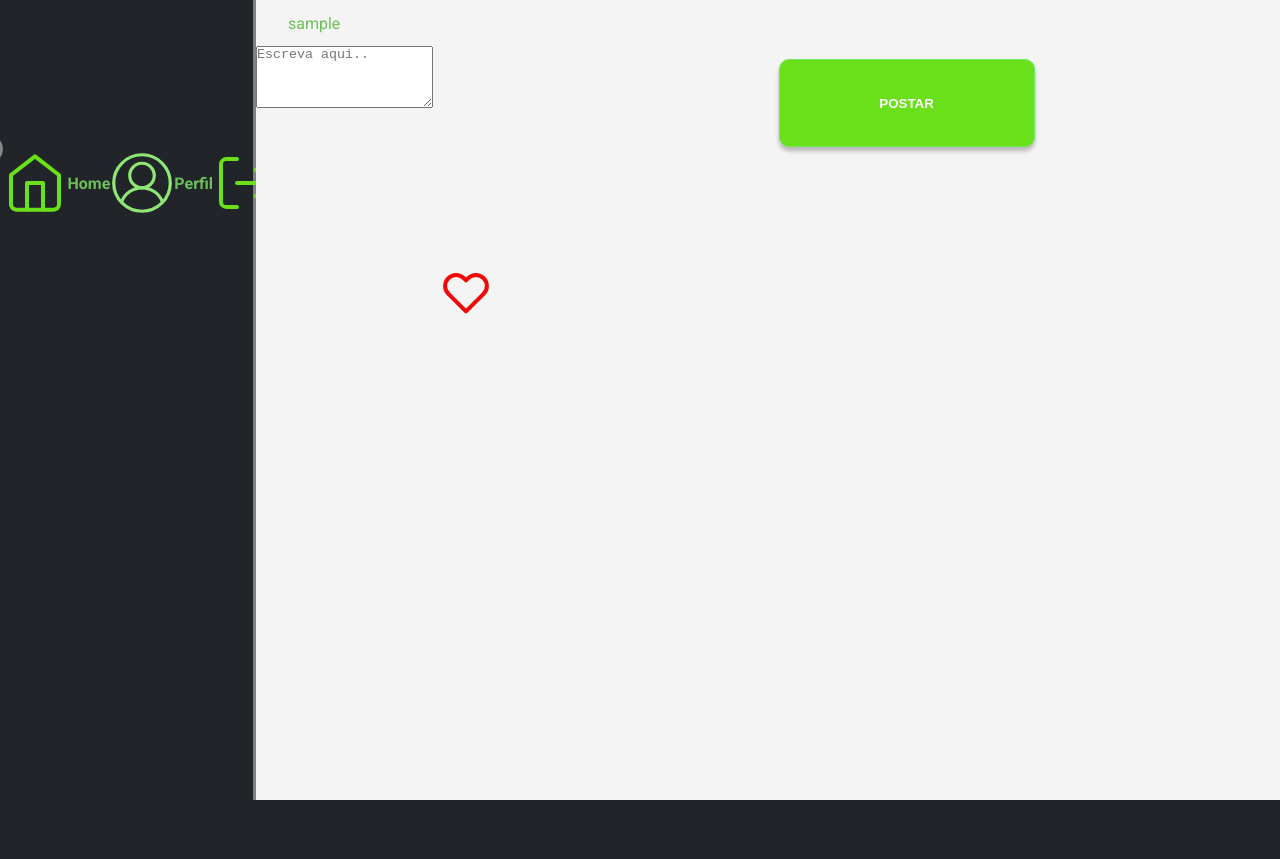
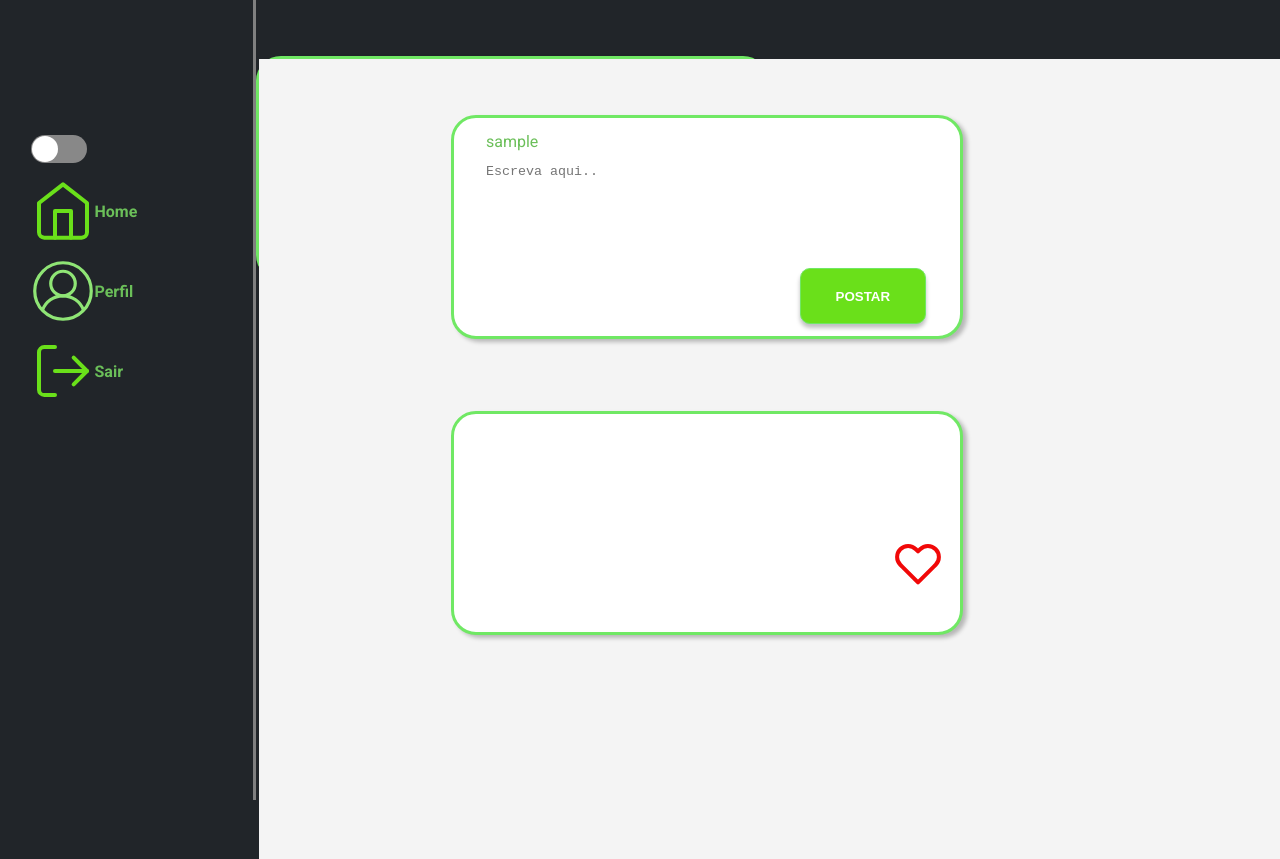
Before and after one commit to matix0/hackathonTime1, a React (Create React App) app in the folder app/: page / in a window 1280 px wide. Before the commit the page ends 800 px from the top, so only its background shows below. Built offline with nearby package versions, Linux system fonts and the light colour scheme; no server answers; sample sign-in values are in the browser's storage.

Commit message:
finalization likes

```diff
--- a/app/src/components/inputFeed/style.css
+++ b/app/src/components/inputFeed/style.css
@@ -6,7 +6,7 @@
   margin-top: 7vh;
   height: 28vh;
   width: 40vw;
-    background-color: #ffffff;
+  background-color: green;
   border-style: solid;
   border-color: #70e864;
   border-radius: 25px;
--- a/app/src/components/posts/index.tsx
+++ b/app/src/components/posts/index.tsx
@@ -1,7 +1,7 @@
 import { useState, useEffect } from "react";
 import { postLike } from "../../services/like";
 
-import { FeedBox } from "./styled";
+// import { FeedBox } from "./styled";
 import heart from "../../assets/heart.svg";
 import fullHeart from "../../assets/fullHeart.svg";
 import "./style.css";
@@ -55,7 +55,7 @@ const PostBox = ({ username, text, postId, liked }: PostProps) => {
         id="likeBtn"
         src={heartImg}
         alt="heart"
-        onClick={(e) => {
+        onClick={() => {
           changeHeartColor();
         }}
       />
--- a/app/src/components/posts/style.css
+++ b/app/src/components/posts/style.css
@@ -1,4 +1,4 @@
-/* .feedBox {
+.feedBox {
     display: flex;
     margin-left: 0.5vw;
     background-color: aqua;
@@ -13,7 +13,7 @@
     border-color: #70e864;
     border-radius: 25px;
     box-shadow: 4px 3px 4px rgba(0, 0, 0, 0.25);
-} */
+}
 
 .feedUsernameBox {
     display: flex;
--- a/app/src/pages/mainPage/mainPage.tsx
+++ b/app/src/pages/mainPage/mainPage.tsx
@@ -4,9 +4,9 @@ import { useHistory } from "react-router-dom";
 import { getUserById } from "../../services/users";
 import { ThemeProvider } from "styled-components";
 import { lightTheme, darkTheme, GlobalStyle } from "../../components/themes";
-import { LateralBar, InputBox, InputField, PostBoxStyle } from "./styled";
+import { LateralBar, InputBox, PostBoxStyle } from "./styled";
 import Switch from "react-switch";
-import { feedPost, getFeed } from "../../services/feed";
+import { getFeed } from "../../services/feed";
 import InputFeed from "../../components/inputFeed";
 import logOut from "../../assets/log-out.svg";
 import home from "../../assets/home.svg";
@@ -76,17 +76,6 @@ const MainPage = () => {
     setTheme(isDark ? "dark" : "light");
   };
 
-  useEffect(() => {
-    getFeedData();
-    changeName();
-    try {
-      localStorage.getItem("theme");
-    } catch (error) {
-      localStorage.setItem("theme", "light");
-    }
-    // eslint-disable-next-line react-hooks/exhaustive-deps
-  }, []);
-
   const loadLikePosts = (feedList: any, likeList: any) => {
     const likedFeed = feedList.filter((element: any) => {
       const temp = likeList.map((likeElement: any) => {
@@ -110,6 +99,18 @@ const MainPage = () => {
     setLikes(userLikes);
     loadLikePosts(response.feed, userLikes);
   };
+
+  useEffect(() => {
+    getFeed();
+    getFeedData();
+    changeName();
+    try {
+      localStorage.getItem("theme");
+    } catch (error) {
+      localStorage.setItem("theme", "light");
+    }
+    // eslint-disable-next-line react-hooks/exhaustive-deps
+  }, []);
 
   return (
     <div className="container">
@@ -156,8 +157,8 @@ const MainPage = () => {
             </div>
           </div>
         </LateralBar>
-
-        <div>
+      <PostBoxStyle>
+        <InputBox>
           <div className="postBox">
             <InputFeed />
             <div className="scrollBox">
@@ -172,7 +173,8 @@ const MainPage = () => {
                 ))}
             </div>
           </div>
-        </div>
+        </InputBox>
+      </PostBoxStyle>
       </ThemeProvider>
     </div>
   );
--- a/app/src/pages/mainPage/style.css
+++ b/app/src/pages/mainPage/style.css
@@ -37,7 +37,7 @@
 }
 .nameBox {
   display: flex;
-  white-space: pre-line;
+  /* white-space: pre-line; */
 }
 
 .userBox {
@@ -46,7 +46,7 @@
 .optionsBox {
   display: flex;
   align-self: center;
-  flex-direction: row;
+  flex-direction: column;
   justify-content: center;
   align-items: center;
   margin-top: 7vh;
@@ -58,7 +58,7 @@
 /* parte dos posts da galera */
 
 /* Caixa de post do usuario */
-/* .inputBox {
+.inputBox {
   display: flex;
   align-self: center;
   flex-direction: column;
@@ -72,7 +72,7 @@
   border-radius: 25px;
   margin-right: 10vw;
   box-shadow: 4px 3px 4px rgba(0, 0, 0, 0.25);
-} */
+}
 
 .inputUsernameBox {
   display: flex;
@@ -80,10 +80,10 @@
   width: 21vw;
   margin-left: 2.5vw;
   margin-top: 1.7vh;
-   align-self: start;
+  align-self: start;
 }
 
-/* .inputField {
+.inputField {
   height: 18vh;
   width: 35vw;
   margin-top: 1vw;
@@ -93,7 +93,7 @@
   border: none;
   outline: none;
   background-color: white;
-} */
+}
 
 .sendBtn {
   margin-left: 27vw;
--- a/app/src/pages/mainPage/styled.ts
+++ b/app/src/pages/mainPage/styled.ts
@@ -39,9 +39,9 @@ export const InputField = styled.textarea`
 `
 
 export const PostBoxStyle = styled.div`
-    display: flex;
-    flex-direction: column;
-    background-color: ${props => props.theme.colors.background};
-    height: 100vh;
-    width: 80vw;
+    // display: flex;
+    // flex-direction: column;
+    // background-color: ${props => props.theme.colors.background};
+    // height: 100vh;
+    // width: 80vw;
 `
```
Also changed, not shown: 1 other file (tests, documents, lock files or other folders). Lines whose indentation alone changed are shown as unchanged.
